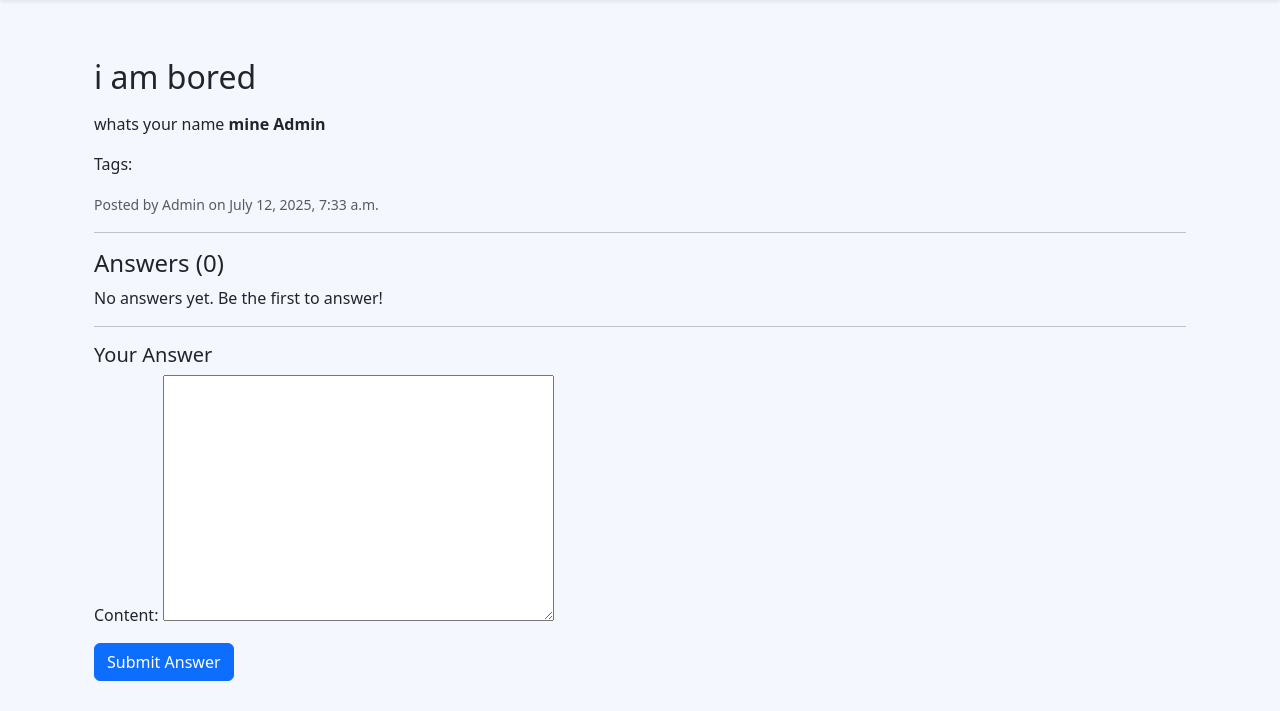
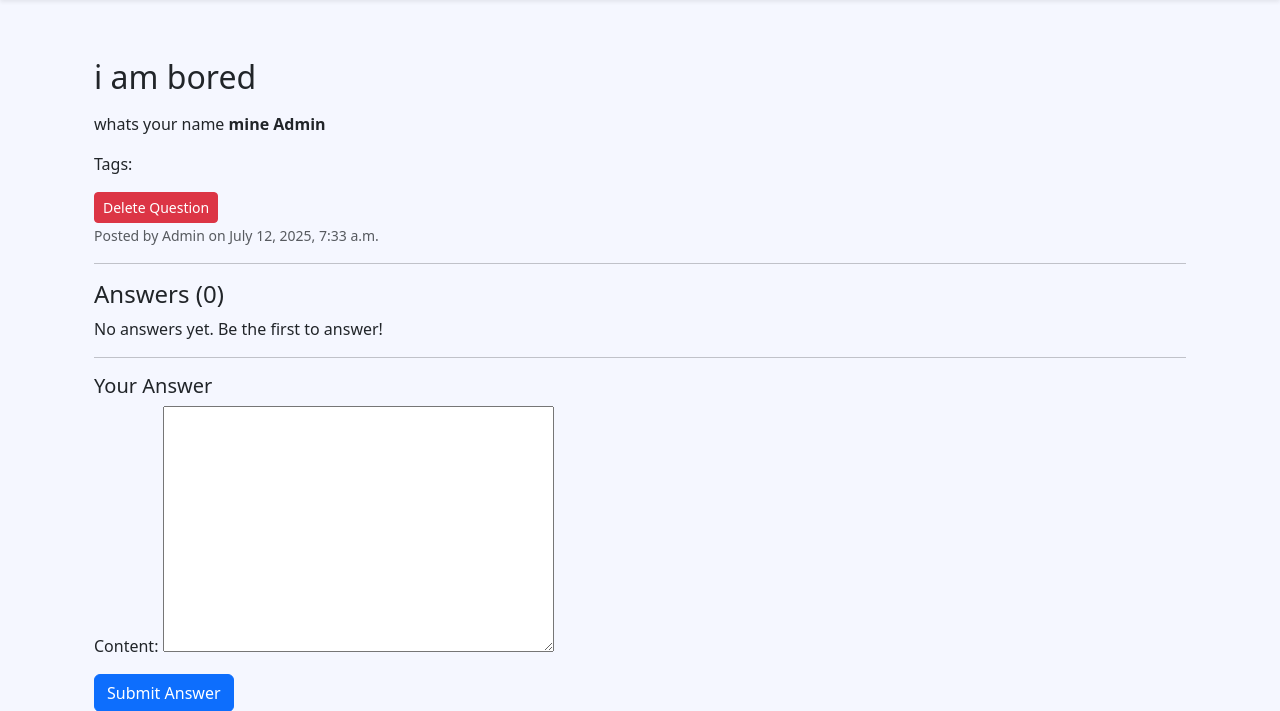
Before and after one commit to Sumit0108-cipher/StakIt-Forum-Platform, a Django app: page /question/1/ in a window 1280 px wide. Shown: the part 62-773 px from the top of the page. Run offline with Django 5.2, Linux system fonts and the light colour scheme; a user stored in the database is signed in; data comes from the database, SQL or seed files in the repository; both versions use the stored data as it was after the commit; some libraries are stand-ins or nearby versions.

Commit message:
added delete question function

```diff
--- a/core/urls.py
+++ b/core/urls.py
@@ -9,4 +9,5 @@ urlpatterns = [
     path('ckeditor5/', include('django_ckeditor_5.urls')),
     path('answer/<int:answer_id>/accept/', views.accept_answer, name='accept_answer'),
     path('answer/<int:answer_id>/upvote/', views.upvote_answer, name='upvote_answer'),
+    path('question/<int:pk>/delete/', views.delete_question, name='delete_question'),
 ]
--- a/core/views.py
+++ b/core/views.py
@@ -106,3 +106,16 @@ def upvote_answer(request, answer_id):
     answer.votes += 1
     answer.save()
     return redirect(answer.question.get_absolute_url())
+
+# delete_question
+@login_required
+def delete_question(request, pk):
+    question = get_object_or_404(Question, pk=pk)
+    if request.user != question.user:
+        return HttpResponseForbidden("You are not allowed to delete this question.")
+
+    if request.method == 'POST':
+        question.delete()
+        return redirect('home')
+
+    return render(request, 'core/confirm_delete.html', {'question': question})
--- a/templates/core/question_detail.html
+++ b/templates/core/question_detail.html
@@ -3,12 +3,20 @@
 <div class="container mt-4">
   <h2>{{ question.title }}</h2>
   <p>{{ question.description|safe }}</p>
+
+
   <p>
     Tags:
     {% for tag in question.tags.all %}
       <span class="badge bg-secondary">{{ tag.name }}</span>
     {% endfor %}
   </p>
+  {% if question.user == request.user %}
+    <form action="{% url 'delete_question' question.pk %}" method="post" style="display:inline;">
+        {% csrf_token %}
+        <button class="btn btn-sm btn-danger">Delete Question</button>
+    </form>
+    {% endif %}
   <p><small class="text-muted">Posted by {{ question.user.username }} on {{ question.created_at }}</small></p>
 
   <hr>
```
Also changed, not shown: templates/core/confirm_delete.html (added, +12 -0 lines), db.sqlite3.
